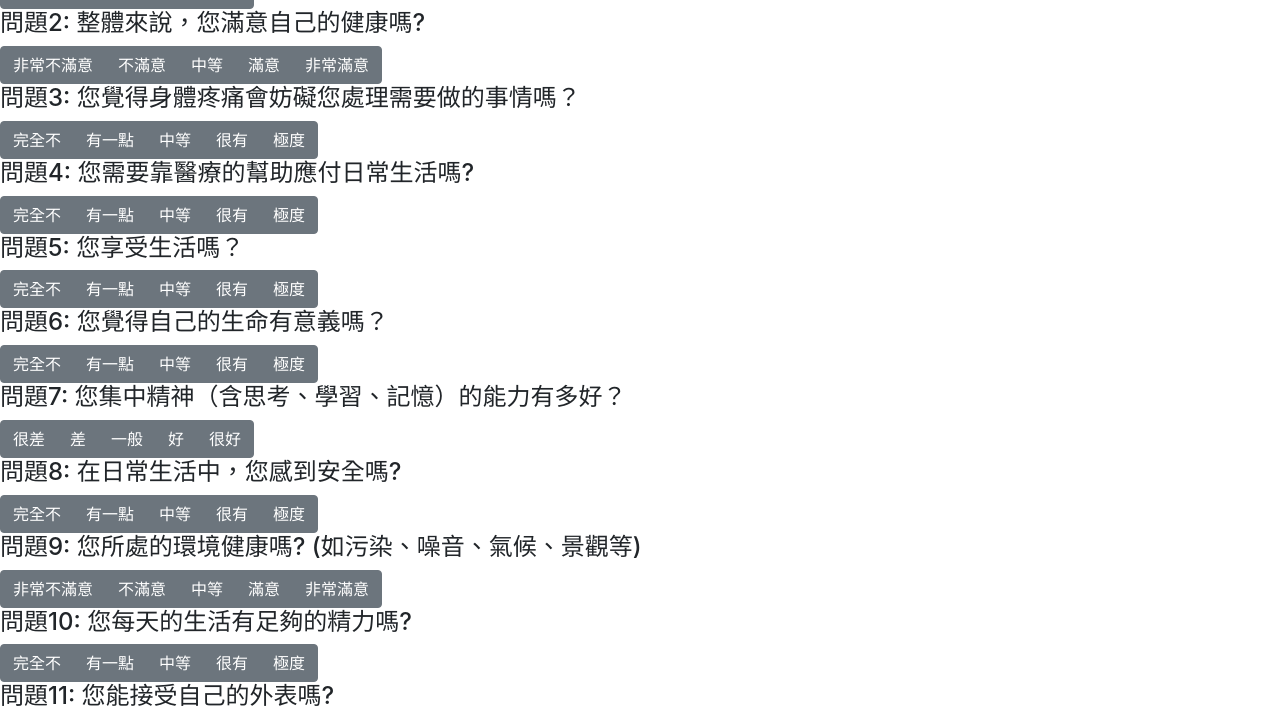
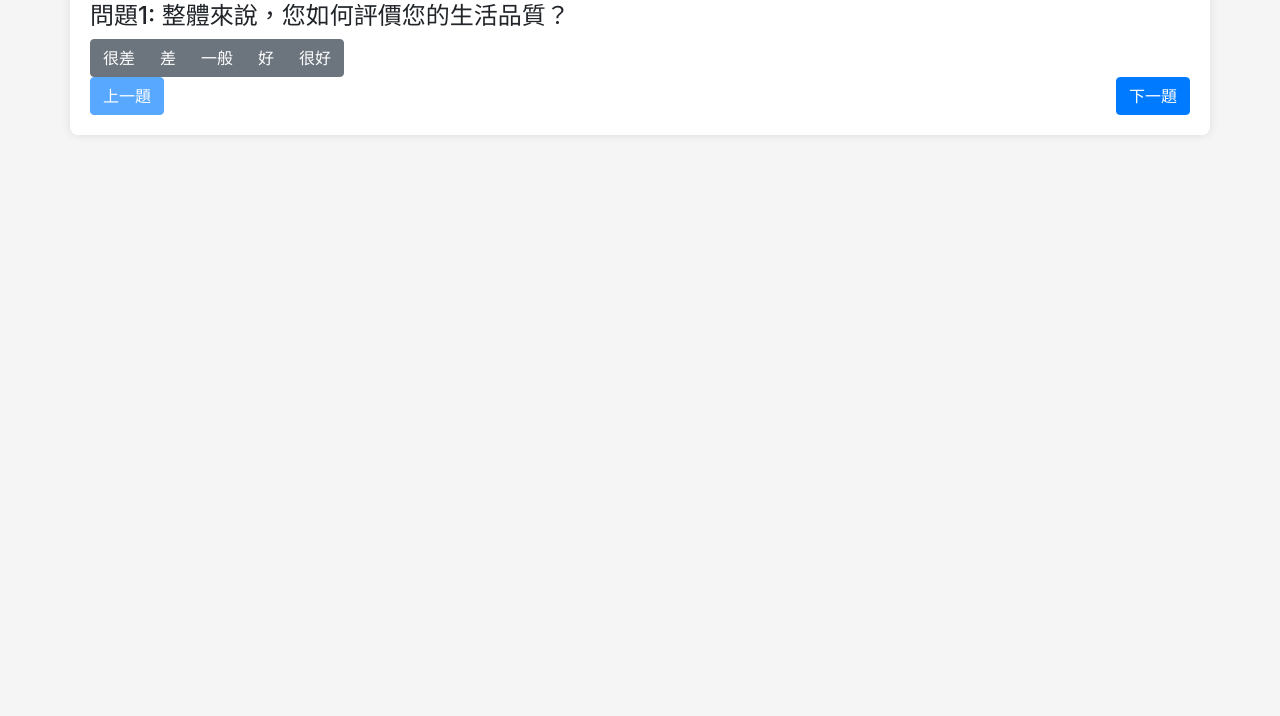
Before and after one commit to 54Laichu/quality-of-life-survey, a plain HTML site: page index.html in a window 1280 px wide. Shown: the part 128-844 px from the top of the page. After the commit the page ends 800 px from the top, so only its background shows below. Drawn offline with nearby package versions, Linux system fonts and the light colour scheme.

Commit message:
feat: question card function and auto change question

```diff
--- a/index.html
+++ b/index.html
@@ -9,9 +9,14 @@
   <link href="style.css" rel="stylesheet">
 </head>
 <body>
-  <h2 class="text-center mb-4">生活品質(QoL)調查</h2>
-  <div id="surveyForm">
-    <!-- 題目產生區 -->
+  <div class="container mt-5">
+    <h2 class="text-center mb-4">生活品質(QoL)調查</h2>
+    <div id="surveyForm">
+      <!-- 題目產生區 -->
+    </div>
+    <button type="button" class="btn btn-primary" id="prevBtn" onclick="changeQuestion(-1)" disabled>上一題</button>
+    <button type="button" class="btn btn-primary float-right" id="nextBtn" onclick="changeQuestion(1)">下一題</button>
+    <button type="button" class="btn btn-success float-right" id="submitBtn" onclick="submitSurvey()" style="display: none;">送出問卷</button>
   </div>
   <script src="https://code.jquery.com/jquery-3.3.1.slim.min.js"></script>
   <script src="https://stackpath.bootstrapcdn.com/bootstrap/4.3.1/js/bootstrap.min.js"></script>
--- a/script.js
+++ b/script.js
@@ -100,6 +100,47 @@ function initSurvey() {
       </div>
     `);
   }
+
+  // 新增 change eventlistener 來記錄答案變化
+  for (let i = 1; i <= questions; i++) {
+    $(`input[name=question${i}]`).change(function() {
+      // 把答案放進answers陣列
+      answers[i - 1] = $(this).val();
+      // 選完一題後，顯示下一題
+      setTimeout(() => {
+        changeQuestion(1);
+      }, 200); // 200ms 動畫時間
+    });
+  }
+
+  // 顯示第一題題目
+  $(`#question-1`).addClass('active');
+  updateProgress();
+}
+
+function changeQuestion(direction) {
+  if (direction > 0 && !isQuestionAnswered(currentQuestion + 1)) {
+    // 如果還沒答完問題就按下下一題，則警告
+    alert('請先完成目前題目');
+    return;
+  }
+
+  if (currentQuestion + direction >= 0 && currentQuestion + direction < questions) {
+    $(`#question-${currentQuestion + 1}`).removeClass('active');
+    currentQuestion += direction;
+    $(`#question-${currentQuestion + 1}`).addClass('active');
+    updateProgress();
+  }
+
+// 如果問題都答完了，再長出「送出」按鈕
+$('#prevBtn').prop('disabled', currentQuestion === 0);
+$('#nextBtn').toggle(currentQuestion !== questions - 1);
+$('#submitBtn').toggle(currentQuestion === questions - 1);
+}
+
+// 進到下一題前確認當前題目是否已回答
+function isQuestionAnswered(questionNumber) {
+  return $(`input[name=question${questionNumber}]:checked`).length > 0;
 }
 
 $(document).ready(function() {
--- a/style.css
+++ b/style.css
@@ -0,0 +1,23 @@
+body {
+  background-color: #f5f5f5;
+}
+
+.container {
+  background: #ffffff;
+  padding: 20px;
+  border-radius: 8px;
+  box-shadow: 0 0 10px rgba(0, 0, 0, 0.1);
+}
+
+.question-card {
+  display: none;
+}
+
+.question-card.active {
+  display: block;
+}
+
+.alert-missing {
+  color: red;
+  font-weight: bold;
+}
```
